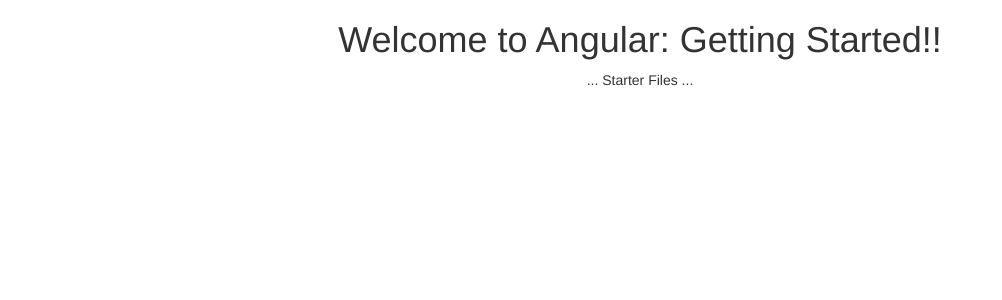
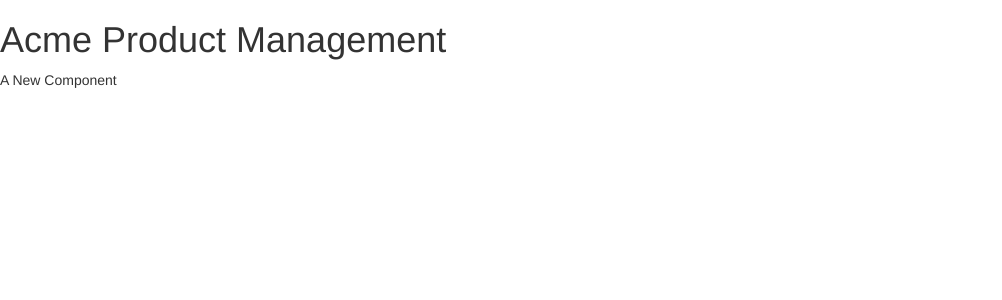
Before and after one commit to EskoCruz/angular-apm, an Angular app: page / in a window 1280 px wide. Shown: the top 300 px of the page, without its empty margins (0-1002 px from the left). Built offline with nearby package versions, Linux system fonts and the light colour scheme.

Commit message:
first component

```diff
--- a/src/app/app.component.ts
+++ b/src/app/app.component.ts
@@ -1,10 +1,15 @@
-import { Component } from '@angular/core';
+import {Component} from '@angular/core';
 
 @Component({
   selector: 'pm-root',
-  templateUrl: './app.component.html',
-  styleUrls: ['./app.component.css']
+  template: `
+    <div>
+      <h1>{{pageTitle}}</h1>
+      <div>A New Component</div>
+    </div>
+  `
 })
+
 export class AppComponent {
-  title = 'Angular: Getting Started';
+  pageTitle: string = 'Acme Product Management';
 }
```
